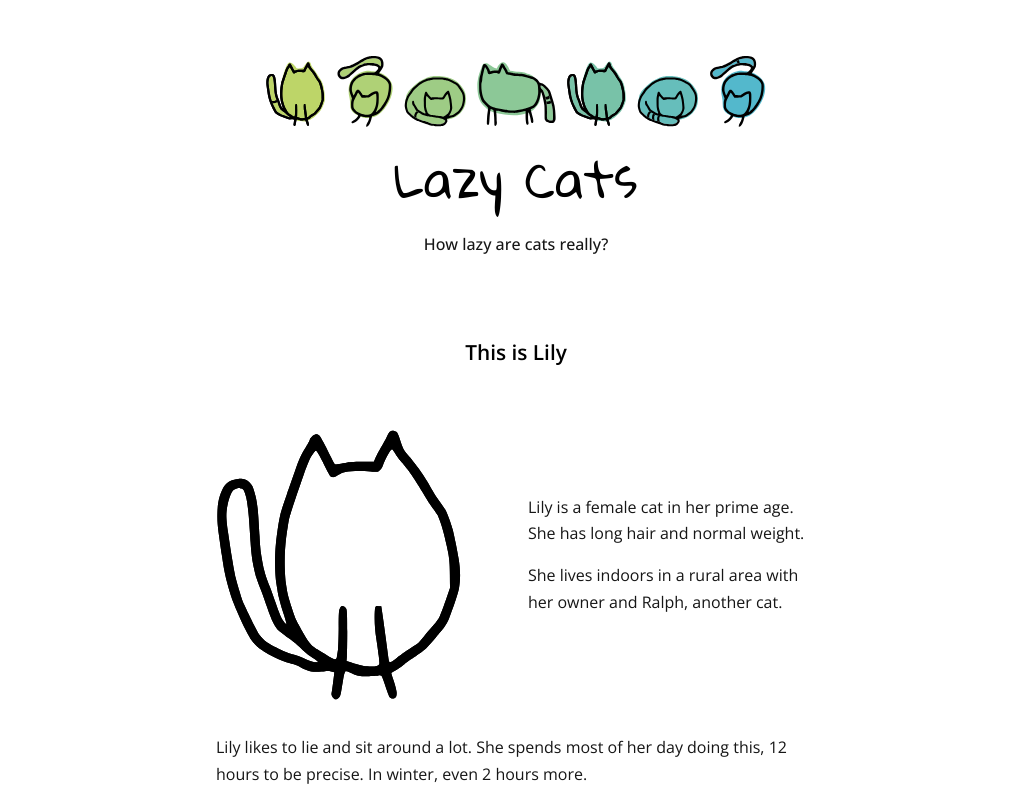
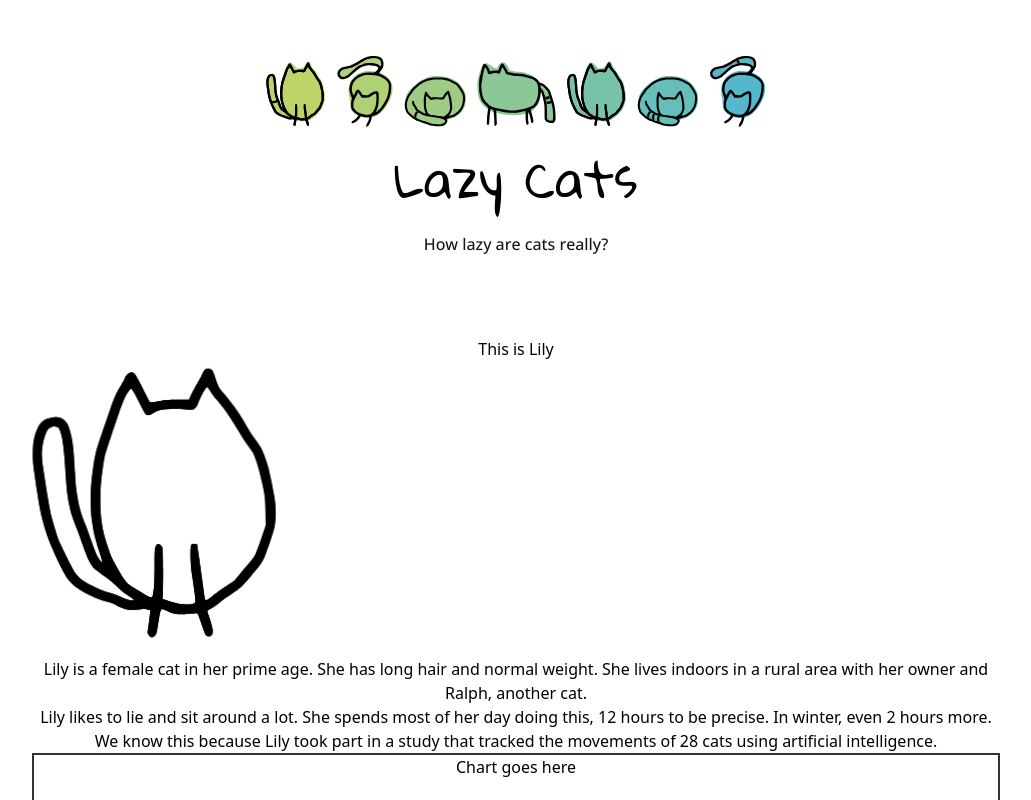
Before and after one commit to Lisa-Ho/lazy-cats, a SvelteKit app: page / in a window 1280 px wide. Shown: the top 800 px of the page, without its empty margins (124-1155 px from the left). Built offline with nearby package versions, Linux system fonts and the light colour scheme.

Commit message:
continued with intro section

```diff
--- a/src/components/Intro.svelte
+++ b/src/components/Intro.svelte
@@ -3,10 +3,12 @@
 </script>
 
 <div class="section-wrapper">
-    <h2>This is Lily</h2>
+    <div class="content-container-column">
+        <h2>This is Lily</h2>
+    </div>
 
-    <div class="content-container">
-        <div class="svg-wrapper">
+    <div class="content-container-row">
+        <div class="svg-wrapper" id="lily-svg">
             <svg class="responsive-svg" viewBox="0 0 161 180">
                 <path
                     d="M107.05 9.8356C113.093 0.325792 115.752 0.872064 119.225 4.46673C120.937 6.23852 123.037 14.3093 124.526 16.2359C130.085 23.7435 135.824 31.1456 140.465 39.2919C144.837 46.7149 150.309 53.5804 153.25 61.788C158.62 76.8256 160.398 102.37 159.325 108.605C158.108 115.681 155.056 121.379 152.536 127.618C146.09 139.935 140.465 144.667 130.614 153.392C123.53 158.244 119.809 162.118 106.554 165.494C80.0971 165.494 79.1031 160.91 67.8329 153.392C45.4225 138.534 42.4287 116.272 39.5086 86.1024C39.5087 55.6369 47.9767 34.3407 54.6147 15.6247C55.7836 13.6411 57.0288 11.5655 58.1968 9.8356C63.3958 -3.07512 77.469 11.2697 82.7251 20.4389C91.1932 21.9178 90.6091 21.0305 97.9092 20.1432C101.413 19.5516 104.333 13.3402 107.05 9.8356Z"
@@ -26,42 +28,77 @@
                 />
             </svg>
         </div>
-        <div class="text-wrapper">
+        <div class="text-wrapper" id="lily-intro-text">
             <p>
                 Lily is a female cat in her prime age. She has long hair and
                 normal weight.
-            </p>
-            <p>
                 She lives indoors in a rural area with her owner and Ralph,
                 another cat.
             </p>
         </div>
     </div>
 
-    <div class="content-container">
+    <div class="content-container-column">
         <div class="text-wrapper">
             <p>
                 Lily likes to lie and sit around a lot. She spends most of her
                 day doing this, 12 hours to be precise. In winter, even 2 hours
                 more.
-            </p>
-            <p>
                 We know this because Lily took part in a study that tracked the
                 movements of 28 cats using artificial intelligence.
             </p>
         </div>
     </div>
-    <div class="content-container">
-            <div class="chart-container">Chart goes here</div>
-    </div>
+    <div class="chart-container">Chart goes here</div>
 </div>
 
 <style>
-    h2 {
-        font-family: "Open Sans", sans-serif;
-        font-weight: 600;
-        font-size: 1.3rem;
-        margin-bottom: 1.4rem;
+    @keyframes subtleWiggle {
+        0% {
+            transform: translateX(0) rotate(0deg);
+        }
+        20% {
+            transform: translateX(-0.5px) rotate(-0.3deg);
+        }
+        40% {
+            transform: translateX(0.5px) rotate(0.4deg);
+        }
+        60% {
+            transform: translateX(-0.4px) rotate(-0.2deg);
+        }
+        80% {
+            transform: translateX(0.3px) rotate(0.2deg);
+        }
+        100% {
+            transform: translateX(0) rotate(0deg);
+        }
+    }
+
+    @keyframes organicWiggle {
+        0% {
+            transform: translateX(0) rotate(0deg);
+        }
+        15% {
+            transform: translateX(-1.2px) rotate(-1deg);
+        }
+        30% {
+            transform: translateX(1px) rotate(1.2deg);
+        }
+        45% {
+            transform: translateX(-1.2px) rotate(-1deg);
+        }
+        60% {
+            transform: translateX(1px) rotate(0.5deg);
+        }
+        75% {
+            transform: translateX(-1px) rotate(-0.3deg);
+        }
+        90% {
+            transform: translateX(0.5px) rotate(0.2deg);
+        }
+        100% {
+            transform: translateX(0) rotate(0deg);
+        }
     }
 
     .chart-container {
@@ -69,43 +106,13 @@
         width: 100%;
         min-width: 300px;
         border: 2px solid #333;
-
     }
 
-    p {
-        font-family: "Open Sans", sans-serif;
-        font-weight: 400;
-        font-size: 1rem;
-        line-height: 1.65em;
-        margin-bottom: 1rem;
-        color: rgb(22, 22, 22);
+    #lily-svg {
+        order: 0;
     }
-
-    .content-container {
-        display: flex;
-        flex-direction: row;
-        flex-wrap: wrap;
-        justify-content: center;
-        gap: 1.5rem;
-        max-width: 600px;
-        text-align: left;
-        align-items: center;
-    }
-
-    .svg-wrapper,
-    .text-wrapper {
-        flex: 1 1 0;
-        display: block;
-        justify-content: center;
-        align-items: center;
-    }
-
-    .section-wrapper {
-        display: flex;
-        flex-direction: column;
-        align-items: center;
-        position: relative;
-        gap: 2rem;
+    #lily-intro-text {
+        order: 1;
     }
 
     .responsive-svg {
@@ -113,18 +120,35 @@
         width: 100%;
         height: auto;
         flex-shrink: 0;
+        margin-bottom: 1rem;
+        animation: subtleWiggle 4s ease-in-out infinite;
+    }
+
+    .responsive-svg:hover {
+        animation: organicWiggle 2.5s ease-in-out infinite;
     }
 
     @media (max-width: 450px) {
-        .content-container {
+        .content-container-row {
             flex-direction: column;
             align-items: center;
-            gap: 2rem;
+            gap: 1rem;
             text-align: center;
         }
 
         .responsive-svg {
             max-width: 200px;
         }
+
+        .section-wrapper {
+            gap: 1rem;
+        }
+
+        #lily-svg {
+            order: 1;
+        }
+        #lily-intro-text {
+            order: 0;
+        }
     }
 </style>
```
